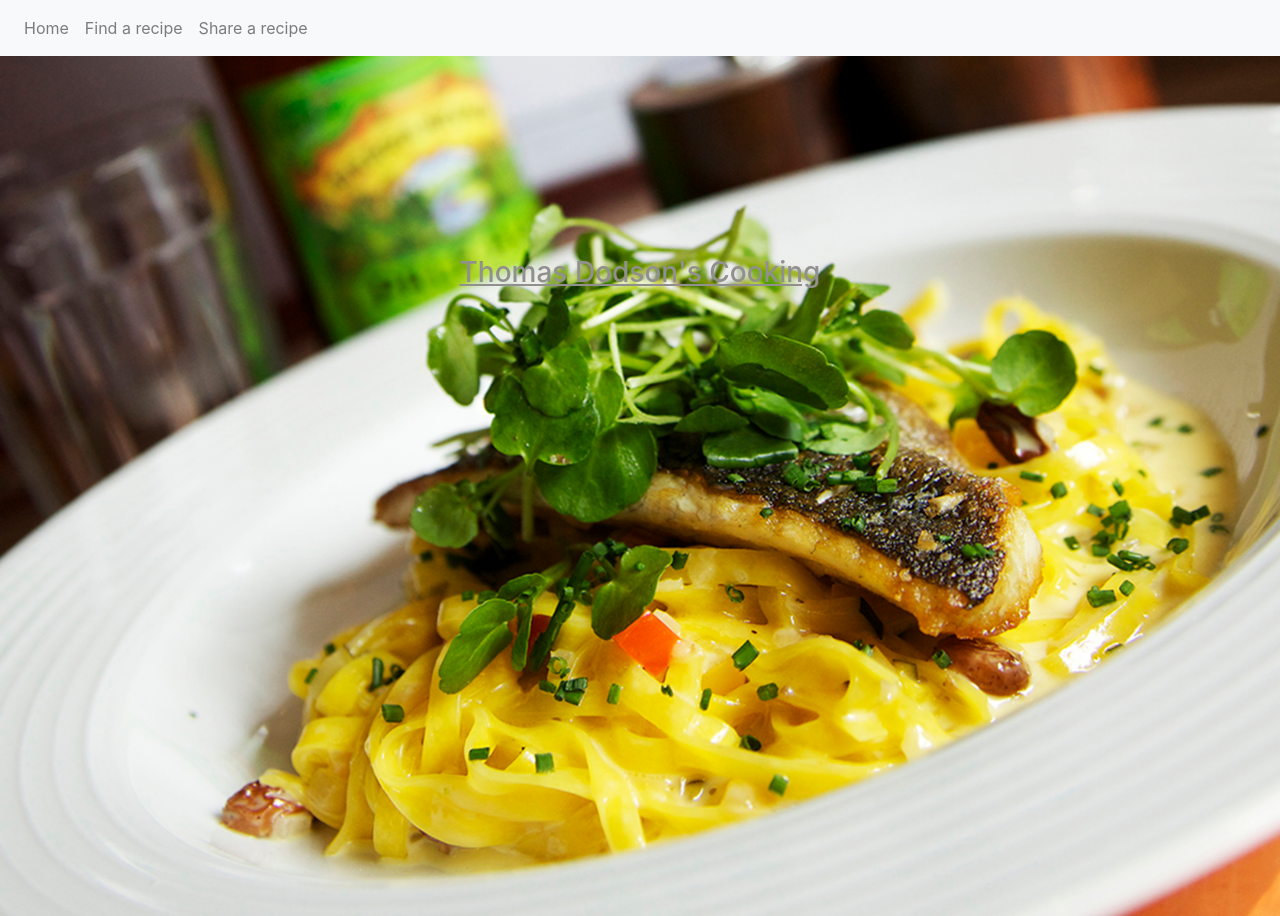
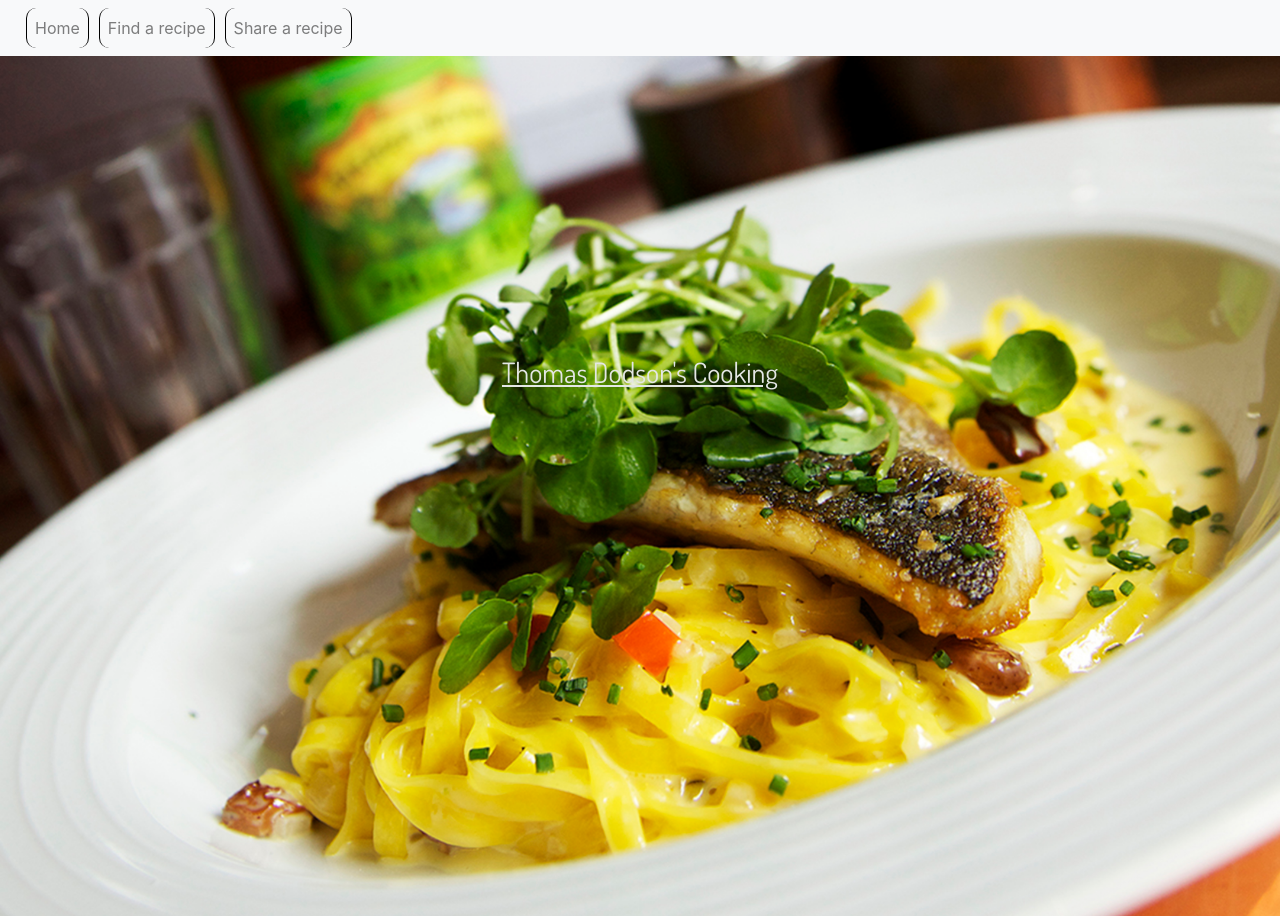
Before and after one commit to twdstudent/project-4, a Flask app: page / in a window 1280 px wide. Run offline with Flask 2, Linux system fonts and the light colour scheme; some libraries are stand-ins or nearby versions.

Commit message:
updated read me file and tweeked some styling

```diff
--- a/static/css/styles.css
+++ b/static/css/styles.css
@@ -8,13 +8,6 @@
 }
 
 body {
-    margin: 0;
-    font-family: -apple-system,BlinkMacSystemFont,"Segoe UI",Roboto,"Helvetica Neue",Arial,"Noto Sans",sans-serif,"Apple Color Emoji","Segoe UI Emoji","Segoe UI Symbol","Noto Color Emoji";
-    font-size: 1rem;
-    font-weight: 400;
-    line-height: 1.5;
-    color: #212529;
-    text-align: left;
     background-color: #cafbc4;
 }
 
@@ -49,9 +42,10 @@ h5 {
 }
 
 .main-title {
-    color: #928f8f;
+    color: #e4e7e4;
     text-align: center;
-    margin-top: 200px;
+    margin-top: 300px;
+    font-family: 'Dosis', sans-serif;
 }
 
 /*-- contact page stuff --*/
@@ -115,7 +109,9 @@ h5 {
     margin-right: auto;
 }
 
-.btn-danger, .btn-success, .btn-outline-success {
+.btn-danger,
+.btn-success,
+.btn-outline-success {
     width: 100%;
 }
 
@@ -143,3 +139,14 @@ h5 {
         margin-right: auto;
     }
 }
+
+@media (min-width: 992px) {
+    .navbar-expand-lg .navbar-nav .nav-link {
+        padding-right: .5rem;
+        padding-left: .5rem;
+        border-left: solid black 1px;
+        border-right: solid black 1px;
+        margin-left: 10px;
+        border-radius: 10px;
+    }
+}
--- a/templates/base.html
+++ b/templates/base.html
@@ -8,6 +8,7 @@
     <link rel="stylesheet" href="{{ url_for('static', filename='css/styles.css') }}" type="text/css" />
     <link rel="stylesheet" href="https://stackpath.bootstrapcdn.com/bootstrap/4.2.1/css/bootstrap.min.css" integrity="sha384-GJzZqFGwb1QTTN6wy59ffF1BuGJpLSa9DkKMp0DgiMDm4iYMj70gZWKYbI706tWS" crossorigin="anonymous">
     <link rel="stylesheet" href="https://use.fontawesome.com/releases/v5.7.2/css/all.css" integrity="sha384-fnmOCqbTlWIlj8LyTjo7mOUStjsKC4pOpQbqyi7RrhN7udi9RwhKkMHpvLbHG9Sr" crossorigin="anonymous">
+    <link href="https://fonts.googleapis.com/css?family=Dosis" rel="stylesheet">
 
     <title>Recipe Project</title>
     <script type="text/javascript" src="https://cdn.emailjs.com/sdk/2.3.2/email.min.js"></script>
```
Also changed, not shown: README.md.
